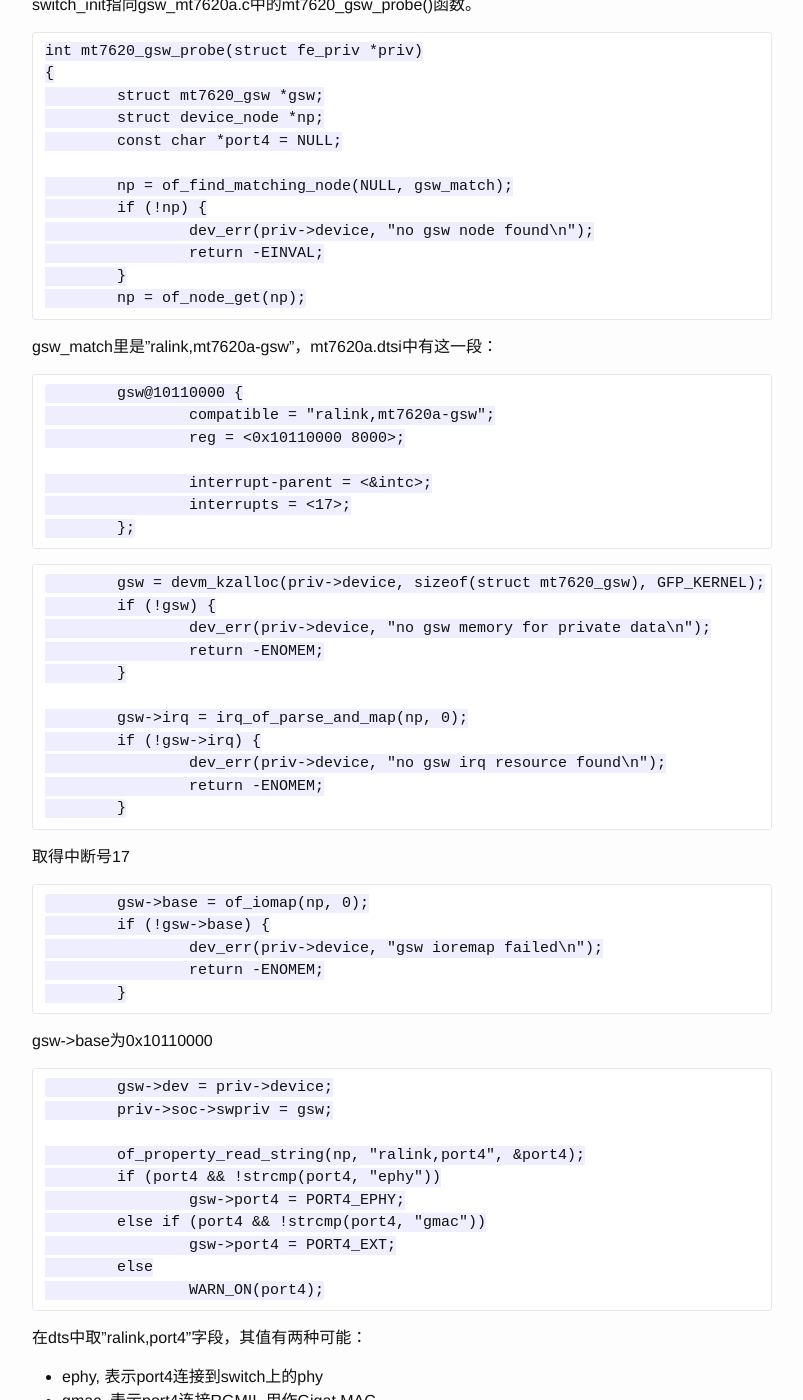
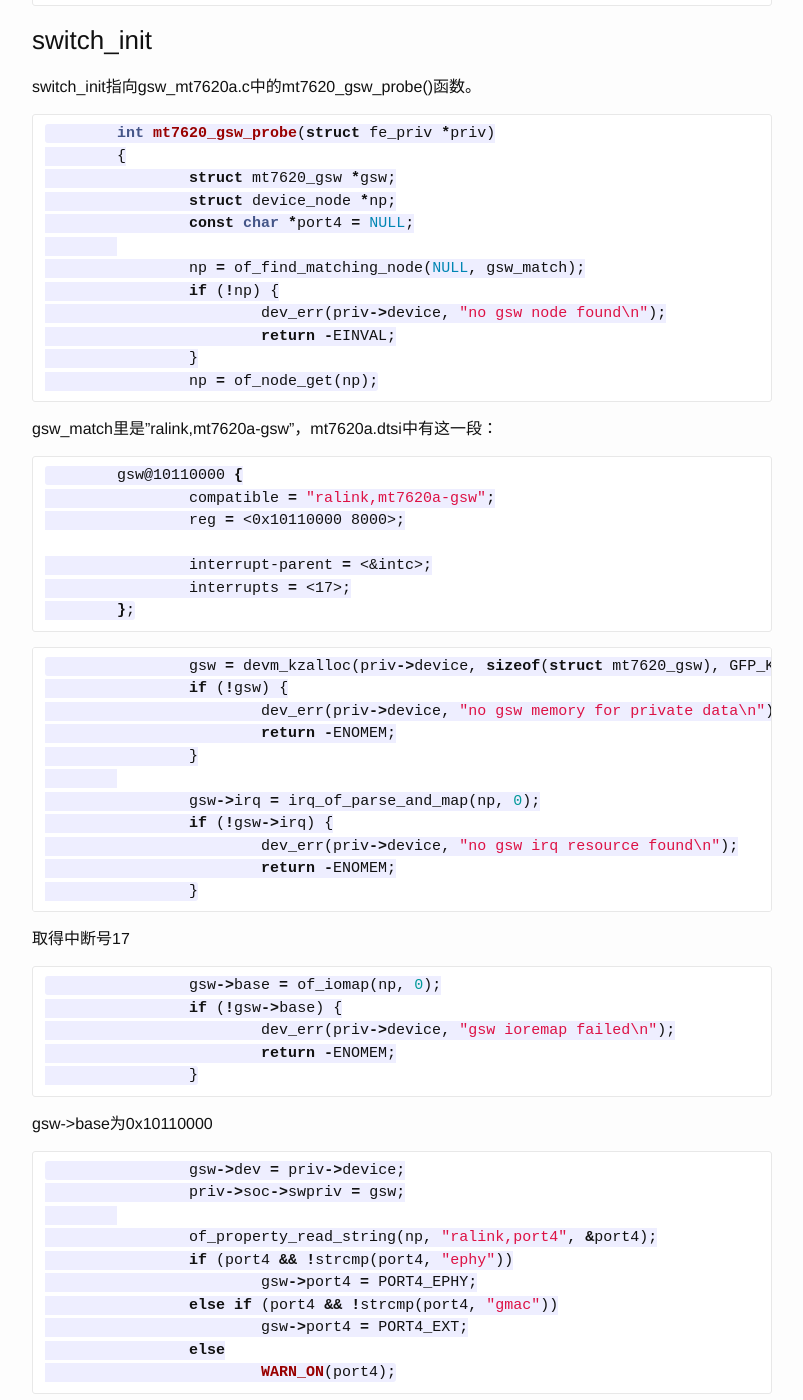
Before and after one commit to smmei/smmei.github.io, a Jekyll site: the page built from _posts/2014-09-26-mt7620n-ethernet.md, in a window 1280 px wide and 1400 px high, scrolled down 3050 px. Shown: the whole window, without its empty margins (238-1041 px from the left). Built offline with Jekyll 4.4.1, drawn with Linux system fonts in a browser that asks for light colours; Markdown is read by kramdown in place of the engine named in the settings; some of the changed text lies outside the part shown.

Commit message:
add c code style

````diff
--- a/_posts/2014-09-26-mt7620n-ethernet.md
+++ b/_posts/2014-09-26-mt7620n-ethernet.md
@@ -22,6 +22,7 @@ fe_driver中有 `.of_match_table = of_fe_match,`
 
 mt7620a.dtsi中有：
 
+```c
 	ethernet@10100000 {
 		compatible = "ralink,mt7620a-eth";
 		reg = <0x10100000 10000>;
@@ -37,6 +38,7 @@ mt7620a.dtsi中有：
 
 		...
 	}
+```
 
 于是fe_driver与device匹配起来，fe_probe()被调用。
 
@@ -44,11 +46,13 @@ mt7620a.dtsi中有：
 
 初始化net_device，注册eth0
 
+```c
 register_netdev(netdev)
   -> ret = dev->netdev_ops->ndo_init(dev);  --> fe_netdev_ops.fe_init()
                                                   -> priv->soc->reset_fe();
                                                   -> priv->soc->switch_init(priv);
                                                   -> priv->soc->switch_init(priv);
+```
 
 ```c
 	static int __init fe_init(struct net_device *dev)
@@ -68,12 +72,14 @@ priv->soc指向的是soc_mt7620.c中的"struct fe_soc_data mt7620_data" 这里
 ```
 switch_init指向`mt7620_gsw_probe()`函数，位于gsw_mt7620a.c文件中。在下面分析。
 
+```c
 		memcpy(dev->dev_addr, priv->soc->mac, ETH_ALEN);
 		of_get_mac_address_mtd(priv->device->of_node, dev->dev_addr);
-
+```
 把mac地址复制到dev->dev_addr中，mac地址为6个字节。
 of_get_mac_address_mtd()在dtsi中取"mtd-mac-address"字段，恰好在WRNOTE.dts中定义了
-```
+
+```c
 ethernet@10100000 {
 	mtd-mac-address = <&factory 0x4>;
 	ralink,port-map = "wllll";
@@ -81,40 +87,49 @@ ethernet@10100000 {
 ```
 从factory分区的0x4位置读出六个字节作为mac地址，放到dev->dev_addr中。
 
+```c
 		err = fe_mdio_init(priv);
 		if (err)
 			return err;
+```
 
 fe_mdio_init()里用来判断外接PHY的使用情况。在下文分析。
 
+```c
 		if (priv->phy) {
 			err = priv->phy->connect(priv);
 			if (err)
 				goto err_mdio_cleanup;
 		}
-
+```
 在fe_mdio_init()中有赋值`priv->phy = &phy_ralink;`。
 
+```c
 		if (priv->soc->port_init)
 			for_each_child_of_node(priv->device->of_node, port)
 				if (of_device_is_compatible(port, "ralink,eth-port") && of_device_is_available(port))
 					priv->soc->port_init(priv, port);
+```
 
 dts中找"ralink,eth-port"的status有效的，调用prot_init。
 
+```c
 		err = fe_hw_init(dev);
 		if (err)
 			goto err_phy_disconnect;
-
+```
 fe的硬件初始化。其中:
 * 将mac地址写入寄存器中：`priv->soc->set_mac(priv, dev->dev_addr);` --> gsw_mt7620a.c:`mt7620_set_mac()`
 * 写vlan id到寄存器中：`priv->soc->fwd_config(priv)` --> soc_mt7620a.c:`mt7620_fwd_config()`
 
+```c
 		if (priv->soc->switch_config)
 			priv->soc->switch_config(priv);
+```
 
 switch_config() --> gsw_mt7620a.c:mt7620_gsw_config(), 稍后再分析。
 
+```c
 		return 0;
 
 	err_phy_disconnect:
@@ -125,11 +140,13 @@ switch_config() --> gsw_mt7620a.c:mt7620_gsw_config(), 稍后再分析。
 
 		return err;
 	}
+```
 
 ### switch_init
 
 switch_init指向gsw_mt7620a.c中的mt7620_gsw_probe()函数。
 
+```c
 	int mt7620_gsw_probe(struct fe_priv *priv)
 	{
 		struct mt7620_gsw *gsw;
@@ -142,9 +159,10 @@ switch_init指向gsw_mt7620a.c中的mt7620_gsw_probe()函数。
 			return -EINVAL;
 		}
 		np = of_node_get(np);
+```
+gsw_match里是"ralink,mt7620a-gsw"，mt7620a.dtsi中有这一段：
 
-gsw_match里是"ralink,mt7620a-gsw"，mt7620a.dtsi中有这一段：
-```
+```bash
 	gsw@10110000 {
 		compatible = "ralink,mt7620a-gsw";
 		reg = <0x10110000 8000>;
@@ -154,6 +172,7 @@ gsw_match里是"ralink,mt7620a-gsw"，mt7620a.dtsi中有这一段：
 	};
 ```
 
+```c
 		gsw = devm_kzalloc(priv->device, sizeof(struct mt7620_gsw), GFP_KERNEL);
 		if (!gsw) {
 			dev_err(priv->device, "no gsw memory for private data\n");
@@ -165,17 +184,20 @@ gsw_match里是"ralink,mt7620a-gsw"，mt7620a.dtsi中有这一段：
 			dev_err(priv->device, "no gsw irq resource found\n");
 			return -ENOMEM;
 		}
+```
 
 取得中断号17
 
+```c
 		gsw->base = of_iomap(np, 0);
 		if (!gsw->base) {
 			dev_err(priv->device, "gsw ioremap failed\n");
 			return -ENOMEM;
 		}
-
+```
 gsw->base为0x10110000
 
+```c
 		gsw->dev = priv->device;
 		priv->soc->swpriv = gsw;
 
@@ -186,36 +208,41 @@ gsw->base为0x10110000
 			gsw->port4 = PORT4_EXT;
 		else
 			WARN_ON(port4);
-
+```
 在dts中取"ralink,port4"字段，其值有两种可能：
 * ephy, 表示port4连接到switch上的phy
 * gmac, 表示port4连接RGMII, 用作Gigat MAC
 
+```c
 		gsw_hw_init(gsw);
-
+```
 初始化switch相关的寄存器，也设置port4相关的配置寄存器。
 
+```c
 		gsw_w32(gsw, ~PORT_IRQ_ST_CHG, GSW_REG_IMR);
 		request_irq(gsw->irq, gsw_interrupt, 0, "gsw", priv);
-
+```
 注册gsw中断
 
+```c
 		return 0;
 	}
+```
 
 ### fe_mdio_init
 
-	mii_np = of_get_child_by_name(priv->device->of_node, "mdio-bus");
-	if (!mii_np) {
-		dev_err(priv->device, "no %s child node found", "mdio-bus");
-		return -ENODEV;
-	}
+```c
+mii_np = of_get_child_by_name(priv->device->of_node, "mdio-bus");
+if (!mii_np) {
+	dev_err(priv->device, "no %s child node found", "mdio-bus");
+	return -ENODEV;
+}
 
-	if (!of_device_is_available(mii_np)) {
-		err = 0;
-		goto err_put_node;
-	}
-
+if (!of_device_is_available(mii_np)) {
+	err = 0;
+	goto err_put_node;
+}
+```
 从dts中取"mdio-bus"字段，判断其status的值是否有效，描述RGMII的使用情况。
 
 mt7620n由于没有RGMII，所以mt7620n.dtsi中指定"mdio-bus"的status是"disable"。这里就直接从err_put_node退出。
@@ -224,6 +251,7 @@ MT7620a有两个RGMII接口，Y1S.dts中使用了两个RGMII, MT7620a_MT7530.dts
 
 ### switch_config
 
+```c
 int mt7620_gsw_config(struct fe_priv *priv)
 {
 	struct mt7620_gsw *gsw = (struct mt7620_gsw *) priv->soc->swpriv;
@@ -236,48 +264,51 @@ int mt7620_gsw_config(struct fe_priv *priv)
 
 	return 0;
 }
+```
 
 其中要判断mt7530是内置还是外置的。mt7530_probe()用于初始化这个switch。
 
-	int
-	mt7530_probe(struct device *dev, void __iomem *base, struct mii_bus *bus)
-	{
-		struct switch_dev *swdev;
-		struct mt7530_priv *mt7530;
-		struct mt7530_mapping *map;
-		int ret;
+```c
+int
+mt7530_probe(struct device *dev, void __iomem *base, struct mii_bus *bus)
+{
+	struct switch_dev *swdev;
+	struct mt7530_priv *mt7530;
+	struct mt7530_mapping *map;
+	int ret;
 
-		if (bus && bus->phy_map[0x1f]->phy_id != 0x1beef)
-			return 0;
+	if (bus && bus->phy_map[0x1f]->phy_id != 0x1beef)
+		return 0;
 
-		mt7530 = devm_kzalloc(dev, sizeof(struct mt7530_priv), GFP_KERNEL);
-		if (!mt7530)
-			return -ENOMEM;
+	mt7530 = devm_kzalloc(dev, sizeof(struct mt7530_priv), GFP_KERNEL);
+	if (!mt7530)
+		return -ENOMEM;
 
-		mt7530->base = base;
-		mt7530->bus = bus;
-		mt7530->global_vlan_enable = 1;
+	mt7530->base = base;
+	mt7530->bus = bus;
+	mt7530->global_vlan_enable = 1;
 
-		swdev = &mt7530->swdev;
-		swdev->name = "mt7530";
-		swdev->alias = "mt7530";
-		swdev->cpu_port = MT7530_CPU_PORT;
-		swdev->ports = MT7530_NUM_PORTS;
-		swdev->vlans = MT7530_NUM_VLANS;
-		swdev->ops = &mt7530_ops;
+	swdev = &mt7530->swdev;
+	swdev->name = "mt7530";
+	swdev->alias = "mt7530";
+	swdev->cpu_port = MT7530_CPU_PORT;
+	swdev->ports = MT7530_NUM_PORTS;
+	swdev->vlans = MT7530_NUM_VLANS;
+	swdev->ops = &mt7530_ops;
 
-		ret = register_switch(swdev, NULL);
-		if (ret) {
-			dev_err(dev, "failed to register mt7530\n");
-			return ret;
-		}
+	ret = register_switch(swdev, NULL);
+	if (ret) {
+		dev_err(dev, "failed to register mt7530\n");
+		return ret;
+	}
 
-		dev_info(dev, "loaded mt7530 driver\n");
+	dev_info(dev, "loaded mt7530 driver\n");
 
-		map = mt7530_find_mapping(dev->of_node);
-		if (map)
-			mt7530_apply_mapping(mt7530, map);
-		mt7530_apply_config(swdev);
+	map = mt7530_find_mapping(dev->of_node);
+	if (map)
+		mt7530_apply_mapping(mt7530, map);
+	mt7530_apply_config(swdev);
 
-		return 0;
-	}
+	return 0;
+}
+```
````
